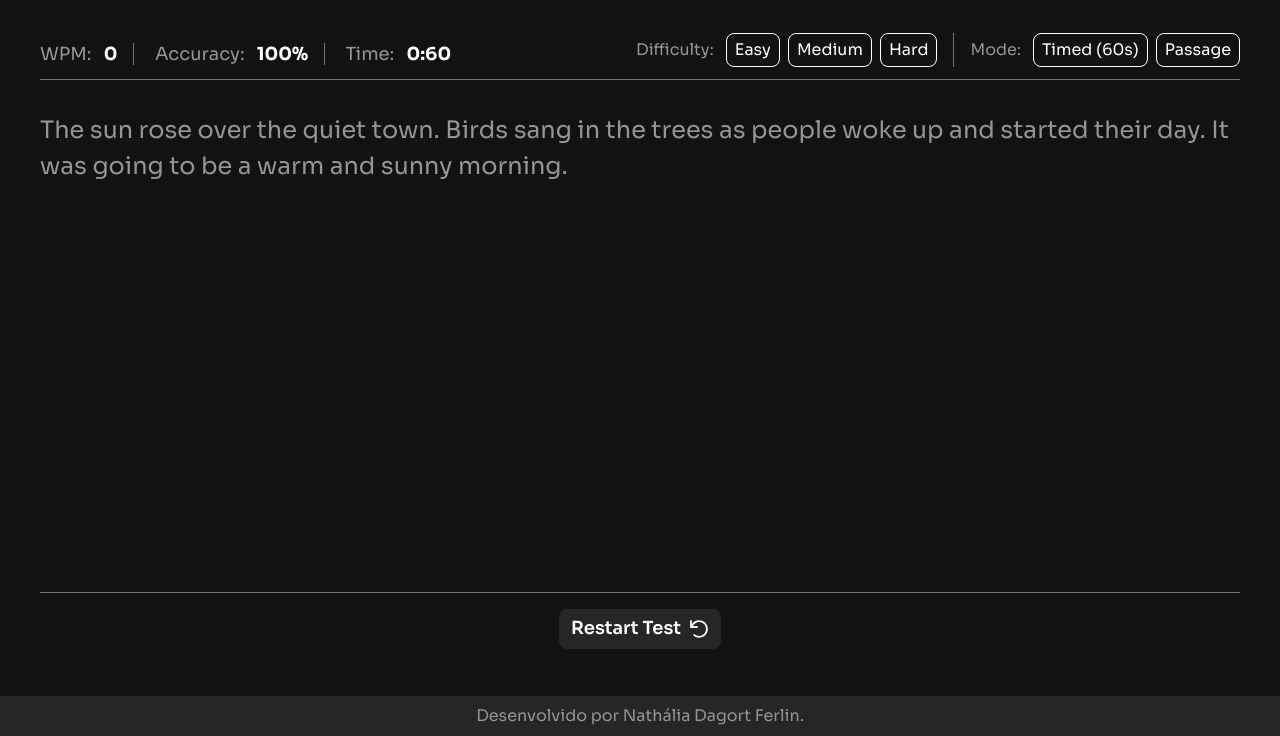
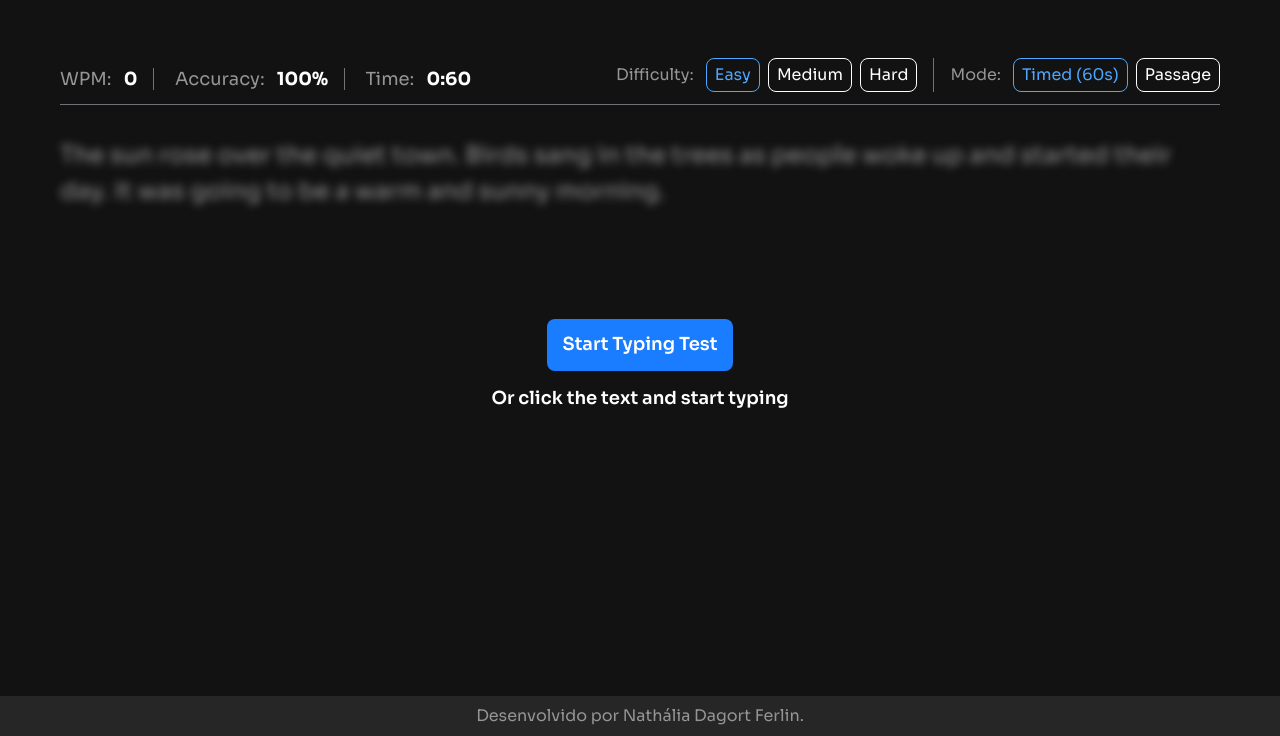
Before and after one commit to nokturnalplague/typing-speed-test, a plain HTML site: page index.html in a window 1280 px wide. Shown: the part 64-800 px from the top of the page. Drawn offline with Linux system fonts and the light colour scheme.

Commit message:
Estilo home.html, .pending

```diff
--- a/index.html
+++ b/index.html
@@ -35,25 +35,29 @@
         <div class="difficulty">
           <span class="regular s n1">Difficulty:</span>
           <ul>
-            <li class="regular s n0" id="easy">Easy</li>
-            <li class="regular s n0" id="medium">Medium</li>
-            <li class="regular s n0" id="hard">Hard</li>
+            <li class="regular s n0 active" id="easy" tabindex="0">Easy</li>
+            <li class="regular s n0" id="medium" tabindex="0">Medium</li>
+            <li class="regular s n0" id="hard" tabindex="0">Hard</li>
           </ul>
         </div>
         <div class="mode">
           <span class="regular s n1">Mode:</span>
           <ul>
-            <li class="regular s n0" id="60s">Timed (60s)</li>
-            <li class="regular s n0" id="pass">Passage</li>
+            <li class="regular s n0 active" id="60s" tabindex="0">Timed (60s)</li>
+            <li class="regular s n0" id="pass" tabindex="0">Passage</li>
           </ul>
         </div>
       </div>
     </div>
-    <div class="main-home">
+    <div class="main-home pending">
       <p class="regular l n1" id="text">The sun rose over the quiet town. Birds sang in the trees as people woke up and started their day. It was going to be a warm and sunny morning.</p>
-    </div>
-    <div class="home-bottom">
-      <span class="restart medium m n0">Restart Test <img src="./src/pictures/icon-restart.svg"></span>
+      <div class="home-bottom">
+        <span class="button-1 medium m n0">Restart Test <img src="./src/pictures/icon-restart.svg"></span>
+      </div>
+      <div class="pending-content">
+        <button class="button-3 medium m n0">Start Typing Test</button>
+        <span class="medium m n0">Or click the text and start typing</span>
+      </div>
     </div>
   </main>
   <footer class="footer">
--- a/src/styles/global/footer.css
+++ b/src/styles/global/footer.css
@@ -17,3 +17,8 @@
   color: var(--n0);
   border-bottom: 1px solid var(--n1);
 }
+
+.footer a:focus {
+  outline: none;
+  border-bottom: 1px solid var(--n1);
+}
--- a/src/styles/global/global.css
+++ b/src/styles/global/global.css
@@ -34,3 +34,7 @@ img {
   display: block;
   height: auto;
 }
+
+button {
+  border: none;
+}
--- a/src/styles/home/bottom.css
+++ /dev/null
@@ -1,16 +0,0 @@
-.home-bottom {
-  display: flex;
-  align-items: center;
-  justify-content: center;
-  padding-top: 1rem;
-}
-
-.home-bottom .restart {
-  display: flex;
-  align-items: center;
-  justify-content: center;
-  gap: .5rem;
-  background: var(--n3);
-  padding: .5rem .75rem;
-  border-radius: .5rem;
-}
--- /dev/null
+++ b/src/styles/home/home.css
@@ -0,0 +1,62 @@
+#home main {
+  display: flex;
+  flex-direction: column;
+  flex: 1 0 auto;
+  justify-content: center;
+  box-sizing: border-box;
+  width: 100%;
+}
+
+.main-home {
+  display: flex;
+  flex-direction: column;
+  justify-content: flex-start;
+  align-items: center;
+  min-height: 65dvh;
+  width: 100%;
+  position: relative;
+}
+
+.main-home p {
+  display: flex;
+  justify-content: center;
+  align-items: flex-start;
+  padding-top: 2rem;
+  padding-bottom: 2.5rem;
+  flex: 1;
+}
+
+.main-home:not(.pending) p {
+  border-bottom: 1px solid var(--n2);
+}
+
+.main-home:not(.pending) .home-bottom {
+  display: flex;
+  align-items: center;
+  justify-content: center;
+  padding-top: 1rem;
+}
+
+.main-home:not(.pending) .pending-content {
+  display: none;
+}
+
+.main-home.pending p {
+  filter: blur(4px);
+}
+
+.main-home.pending .home-bottom {
+  display: none;
+}
+
+.main-home.pending .pending-content {
+  position: absolute;
+  inset: 0;
+  z-index: 1;
+  display: flex;
+  flex-direction: column;
+  align-items: center;
+  justify-content: center;
+  flex: 1;
+  gap: 1rem;
+}
--- a/src/styles/home/main.css
+++ /dev/null
@@ -1,16 +0,0 @@
-#home main {
-  display: flex;
-  flex-direction: column;
-  flex: 1;
-  justify-content: center;
-}
-
-.main-home {
-  display: flex;
-  justify-content: center;
-  align-items: flex-start;
-  padding-top: 2rem;
-  padding-bottom: 2.5rem;
-  border-bottom: 1px solid var(--n2);
-  min-height: 55dvh;
-}
--- a/src/styles/home/top.css
+++ b/src/styles/home/top.css
@@ -3,6 +3,7 @@
   flex-direction: row;
   align-items: flex-end;
   justify-content: space-between;
+  width: 100%;
   border-bottom: 1px solid var(--n2);
   padding-bottom: 0.75rem;
 }
@@ -38,4 +39,20 @@
   padding: 0.25rem 0.5rem;
   border: 1px solid var(--n0);
   border-radius: 0.5rem;
+  cursor: pointer;
 }
+
+.settings div ul li.active {
+  color: var(--p1);
+  border-color: var(--p1);
+}
+
+.settings div ul li:hover {
+  color: var(--p2);
+  border-color: var(--p2);
+}
+
+.settings div ul li:focus {
+  outline: 2px solid var(--p2);
+  outline-offset: 3px;
+}
--- a/src/styles/main.css
+++ b/src/styles/main.css
@@ -8,5 +8,4 @@
 
 /* HOME */
 @import url('./home/top.css');
-@import url('./home/main.css');
-@import url('./home/bottom.css');
+@import url('./home/home.css');
--- /dev/null
+++ b/src/styles/new-personal-best/new-personal-best.css
@@ -0,0 +1,8 @@
+#home main {
+  display: flex;
+  flex-direction: column;
+  flex: 1 0 auto;
+  justify-content: center;
+  box-sizing: border-box;
+  width: 100%;
+}
--- a/src/styles/util/components.css
+++ b/src/styles/util/components.css
@@ -14,3 +14,37 @@
 .separator > :not(:first-child) {
   padding-left: 1rem;
 }
+
+.button-1 {
+  display: flex;
+  align-items: center;
+  justify-content: center;
+  gap: 0.5rem;
+  background: var(--n3);
+  padding: 0.875rem 1rem;
+  border-radius: 0.5rem;
+  cursor: pointer;
+}
+
+.button-3 {
+  display: flex;
+  align-items: center;
+  justify-content: center;
+  gap: 0.5rem;
+  background: var(--p2);
+  padding: 0.875rem 1rem;
+  border-radius: 0.5rem;
+  cursor: pointer;
+}
+
+.button-3:hover {
+  background: var(--p1);
+}
+:focus {
+  outline: 2px solid var(--p2);
+  outline-offset: 3px;
+}
+.button-3:focus {
+  outline: 2px solid var(--p2);
+  outline-offset: 3px;
+}
```
Also changed, not shown: src/new-personal-best.html (added, +35 -0 lines), src/first-test.html (added), src/results.html (added).
